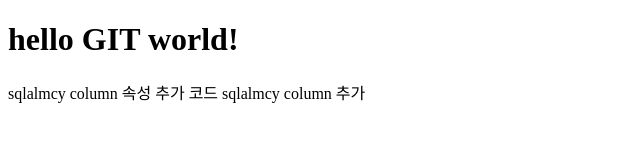
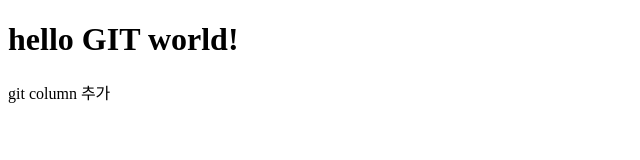
Before and after one commit to YoungHyeon1/gitstudy08, a plain HTML site: page index.html in a window 1280 px wide. Shown: the whole page, without its empty margins (0-640 px from the left). Drawn offline with Linux system fonts and the light colour scheme.

Commit message:
column add

```diff
--- a/index.html
+++ b/index.html
@@ -7,7 +7,6 @@
     </head>
     <body>
         <h1>hello GIT world!</h1>
-        sqlalmcy column 속성 추가 코드
-        sqlalmcy column 추가
+        git column 추가
     </body>
 </html>
```
